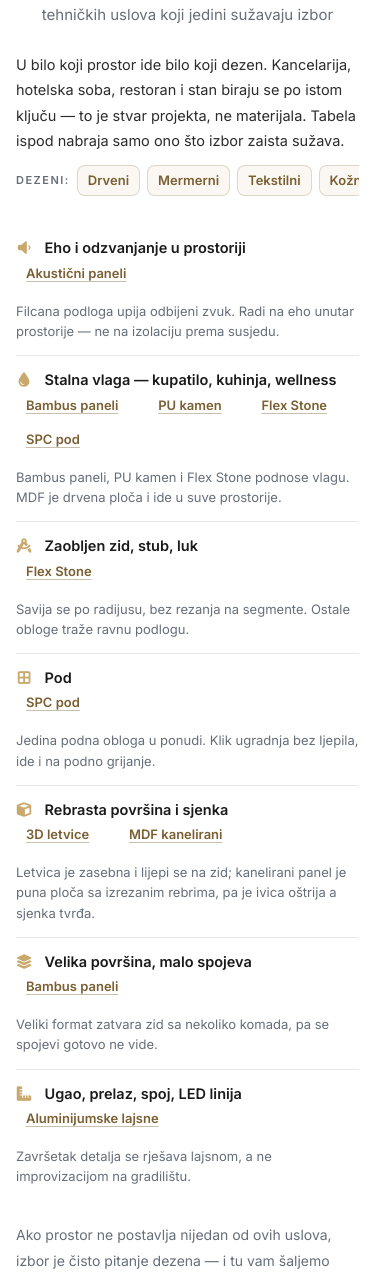
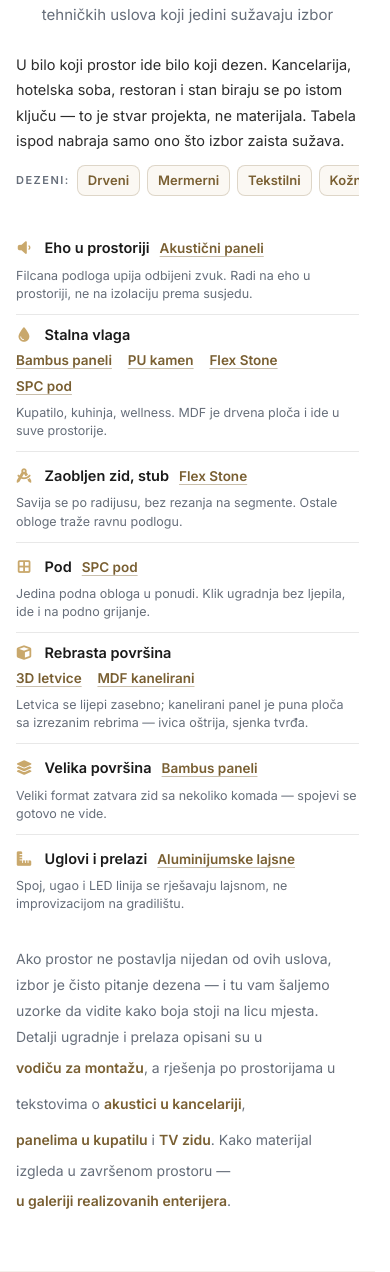
Before and after one commit to makemyhomeme-blip/makemyhome-website, a PHP site: page /decor-box.php in a window 390 px wide. Shown: the part 1419-2691 px from the top of the page. Run offline with PHP 8.4, Linux system fonts and the light colour scheme.

Commit message:
Uslov i odgovor sada dijele isti red
Svaki uslov je trosio tri reda: naziv, pa odgovor, pa objasnjenje. Sedam takvih
je i dalje izgledalo kao zid teksta, iako kartica vise nije bilo.

Sada uslov i odgovor stoje jedan pored drugog:
   Eho u prostoriji     Akusticni paneli
   Stalna vlaga         Bambus paneli  PU kamen  Flex Stone  SPC pod
a objasnjenje ide ispod, sitnije i sivo — cita ga samo ko hoce.

Nazivi uslova su skraceni, a ono sto je iz njih ispalo preseljeno je u
objasnjenje, pa se nista ne gubi:
   "Eho i odzvanjanje u prostoriji"   -> "Eho u prostoriji"
   "Stalna vlaga — kupatilo, kuhinja,
    wellness"                         -> "Stalna vlaga" (prostorije u objasnjenju)
   "Rebrasta povrsina i sjenka"       -> "Rebrasta povrsina"
   "Velika povrsina, malo spojeva"    -> "Velika povrsina"
   "Ugao, prelaz, spoj, LED linija"   -> "Uglovi i prelazi"

USPUT: u fajlu je zaostalo pravilo iz ranije verzije koje je odgovorima i dalje
davalo visinu i razmak dugmeta (min-height:31px, padding:0 10px). Stajalo je
NIZE od pravila koje ih pretvara u obican tekst, pa je tiho pobjedjivalo.
Uklonjeno.

Co-Authored-By: Claude Opus 5 <noreply@anthropic.com>
Claude-Session: https://claude.ai/code/session_01EXVuQpyVUgr3TAfj183QCb

```diff
--- a/decor-box.php
+++ b/decor-box.php
@@ -287,21 +287,17 @@ require_once __DIR__ . '/php/dimenzije.php';
       .db-namjena-tabela{display:block;width:100%;min-width:0;background:transparent;}
       .db-namjena-tabela tbody{display:block;width:100%;}
       .db-namjena-tabela thead{position:absolute;width:1px;height:1px;overflow:hidden;clip:rect(0 0 0 0);white-space:nowrap;}
-      .db-namjena-tabela tbody tr{display:flex;flex-direction:column;background:none;border:0;border-bottom:1px solid rgba(0,0,0,0.09);border-radius:0;padding:14px 0;margin:0;box-shadow:none;}
+      .db-namjena-tabela tbody tr{display:flex;flex-wrap:wrap;align-items:baseline;column-gap:10px;row-gap:2px;background:none;border:0;border-bottom:1px solid rgba(0,0,0,0.09);border-radius:0;padding:11px 0;margin:0;box-shadow:none;}
       .db-namjena-tabela tbody tr:last-child{border-bottom:0;}
       .db-namjena-tabela tbody th,.db-namjena-tabela tbody td{display:block;width:auto;max-width:100%;padding:0;border-bottom:none;background:transparent!important;}
-      /* Uslov ide prvi, pa odgovor, pa objasnjenje — covjek prvo dobije
-         odgovor, a objasnjenje procita samo ako ga zanima. */
-      .db-namjena-tabela tbody th{order:1;font-size:14.5px;line-height:1.35;margin-bottom:5px;}
-      .db-namjena-tabela tbody td:last-child{order:2;margin:0 0 4px;}
-      .db-namjena-tabela tbody td:first-of-type{order:3;font-size:13px;line-height:1.55;color:var(--gray);margin:0;}
-      /* Odgovor: obican zlatan tekst, ne dugme. Visina za prst se dobija
-         razmakom iznad i ispod, ne okvirom oko slova. */
-      /* Podvlaka ide na SLOVA, ne na okvir elementa. Sa border-bottom je
-         linija bila 6px ispod teksta — visila je odvojeno i izgledala kao da
-         je nesto puklo. text-decoration prati sam tekst, a razmak za prst
-         ostaje. */
-      .db-namjena-tabela tbody td:last-child a{display:inline-block;font-size:13.5px;font-weight:700;color:#795f32;border:0;border-radius:0;background:none;padding:6px 0;margin:0 16px 0 0;line-height:1.2;text-decoration:underline;text-decoration-color:rgba(121,95,50,0.4);text-underline-offset:3px;text-decoration-thickness:1px;}
+      /* Uslov i odgovor dijele ISTI red — "Eho u prostoriji  Akusticni paneli".
+         Ranije su bili jedan ispod drugog, pa je svaki uslov trosio tri reda i
+         cio spisak je izgledao kao zid teksta. Objasnjenje ide pod njih,
+         sitnije i sivo, i cita ga samo ko hoce. */
+      .db-namjena-tabela tbody th{order:1;flex:0 0 auto;font-size:14px;line-height:1.3;margin:0;}
+      .db-namjena-tabela tbody td:last-child{order:2;flex:1 1 auto;min-width:0;margin:0;}
+      .db-namjena-tabela tbody td:first-of-type{order:3;flex:0 0 100%;font-size:12.5px;line-height:1.45;color:var(--gray);margin:3px 0 0;}
+      .db-namjena-tabela tbody td:last-child a{display:inline-block;font-size:13.5px;font-weight:700;color:#795f32;border:0;border-radius:0;background:none;padding:5px 0;margin:0 12px 0 0;line-height:1.2;text-decoration:underline;text-decoration-color:rgba(121,95,50,0.4);text-underline-offset:3px;text-decoration-thickness:1px;}
       .db-namjena-nota{text-align:left;}
       /* Linkovi unutar recenice ostaju dio teksta, ali dobijaju visi prostor za
          dodir — inace su svega 17 px visoki i tesko se pogadjaju prstom. */
@@ -338,7 +334,6 @@ require_once __DIR__ . '/php/dimenzije.php';
       .db-dekori::-webkit-scrollbar{display:none;}
       .db-dekori-nas{flex:0 0 auto;font-size:11px;letter-spacing:1.5px;}
       .db-dekori a{flex:0 0 auto;min-height:31px;padding:0 10px;font-size:13px;border-radius:8px;border-color:rgba(121,95,50,0.22);}
-      .db-namjena-tabela tbody td:last-child a{min-height:31px;padding:0 10px;font-size:13px;border-radius:8px;border-color:rgba(121,95,50,0.22);}
       .db-namjena-tabela tbody td:last-child{gap:7px;}
       .db-ben-card h3,.db-tok-korak h3{font-size:15.5px;}
       .db-kat-ime{font-size:16px;}
@@ -650,17 +645,17 @@ if ($mmhKatalozi):
         </thead>
         <tbody>
           <tr>
-            <th scope="row"><i class="fas fa-volume-low"></i> Eho i odzvanjanje u prostoriji</th>
-            <td>Filcana podloga upija odbijeni zvuk. Radi na eho unutar prostorije — ne na izolaciju prema susjedu.</td>
+            <th scope="row"><i class="fas fa-volume-low"></i> Eho u prostoriji</th>
+            <td>Filcana podloga upija odbijeni zvuk. Radi na eho u prostoriji, ne na izolaciju prema susjedu.</td>
             <td><a href="/kategorija/akusticni-paneli">Akustični paneli</a></td>
           </tr>
           <tr>
-            <th scope="row"><i class="fas fa-droplet"></i> Stalna vlaga — kupatilo, kuhinja, wellness</th>
-            <td>Bambus paneli, PU kamen i Flex Stone podnose vlagu. MDF je drvena ploča i ide u suve prostorije.</td>
+            <th scope="row"><i class="fas fa-droplet"></i> Stalna vlaga</th>
+            <td>Kupatilo, kuhinja, wellness. MDF je drvena ploča i ide u suve prostorije.</td>
             <td><a href="/kategorija/bambus-paneli">Bambus paneli</a> <a href="/kategorija/pu-kamen">PU kamen</a> <a href="/kategorija/flex-stone">Flex Stone</a> <a href="/kategorija/spc-pod">SPC pod</a></td>
           </tr>
           <tr>
-            <th scope="row"><i class="fas fa-compass-drafting"></i> Zaobljen zid, stub, luk</th>
+            <th scope="row"><i class="fas fa-compass-drafting"></i> Zaobljen zid, stub</th>
             <td>Savija se po radijusu, bez rezanja na segmente. Ostale obloge traže ravnu podlogu.</td>
             <td><a href="/kategorija/flex-stone">Flex Stone</a></td>
           </tr>
@@ -670,18 +665,18 @@ if ($mmhKatalozi):
             <td><a href="/kategorija/spc-pod">SPC pod</a></td>
           </tr>
           <tr>
-            <th scope="row"><i class="fas fa-cube"></i> Rebrasta površina i sjenka</th>
-            <td>Letvica je zasebna i lijepi se na zid; kanelirani panel je puna ploča sa izrezanim rebrima, pa je ivica oštrija a sjenka tvrđa.</td>
+            <th scope="row"><i class="fas fa-cube"></i> Rebrasta površina</th>
+            <td>Letvica se lijepi zasebno; kanelirani panel je puna ploča sa izrezanim rebrima — ivica oštrija, sjenka tvrđa.</td>
             <td><a href="/kategorija/3d-letvice">3D letvice</a> <a href="/kategorija/mdf">MDF kanelirani</a></td>
           </tr>
           <tr>
-            <th scope="row"><i class="fas fa-layer-group"></i> Velika površina, malo spojeva</th>
-            <td>Veliki format zatvara zid sa nekoliko komada, pa se spojevi gotovo ne vide.</td>
+            <th scope="row"><i class="fas fa-layer-group"></i> Velika površina</th>
+            <td>Veliki format zatvara zid sa nekoliko komada — spojevi se gotovo ne vide.</td>
             <td><a href="/kategorija/bambus-paneli">Bambus paneli</a></td>
           </tr>
           <tr>
-            <th scope="row"><i class="fas fa-ruler-combined"></i> Ugao, prelaz, spoj, LED linija</th>
-            <td>Završetak detalja se rješava lajsnom, a ne improvizacijom na gradilištu.</td>
+            <th scope="row"><i class="fas fa-ruler-combined"></i> Uglovi i prelazi</th>
+            <td>Spoj, ugao i LED linija se rješavaju lajsnom, ne improvizacijom na gradilištu.</td>
             <td><a href="/kategorija/aluminijum-lajsne">Aluminijumske lajsne</a></td>
           </tr>
         </tbody>
```
